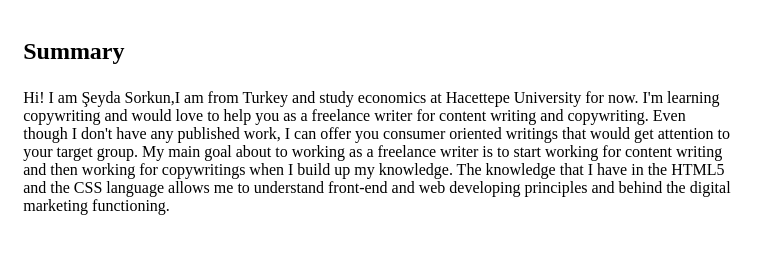
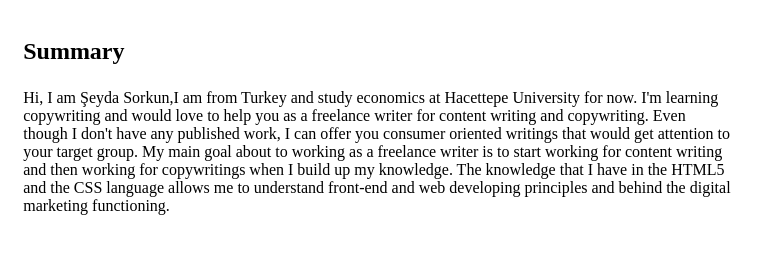
Before and after one commit to seysorkun/seyda-sorkun, a plain HTML site: page index.html in a window 1280 px wide. Shown: the part 137-403 px from the top of the page, 276-1035 px from the left. Drawn offline with Linux system fonts and the light colour scheme.

Commit message:
Update index.html

```diff
--- a/index.html
+++ b/index.html
@@ -30,7 +30,7 @@
                     </tr>
                     <tr>
                         <td>
-                          Hi! I am Şeyda Sorkun,I am from Turkey and study economics at Hacettepe University for now. I'm learning copywriting and would love to help you as a freelance writer for content writing and copywriting. Even though I don't have any published work, I can offer you consumer oriented writings that would get attention to your target group. My main goal about to working as a freelance writer is to start working for content writing and then working for copywritings when I build up my knowledge. The knowledge that I have in the HTML5 and the CSS language allows me to understand front-end and web developing principles and behind the digital marketing functioning.
+                          Hi, I am Şeyda Sorkun,I am from Turkey and study economics at Hacettepe University for now. I'm learning copywriting and would love to help you as a freelance writer for content writing and copywriting. Even though I don't have any published work, I can offer you consumer oriented writings that would get attention to your target group. My main goal about to working as a freelance writer is to start working for content writing and then working for copywritings when I build up my knowledge. The knowledge that I have in the HTML5 and the CSS language allows me to understand front-end and web developing principles and behind the digital marketing functioning.
                         </td>
                     </tr>
                 </table>
```
